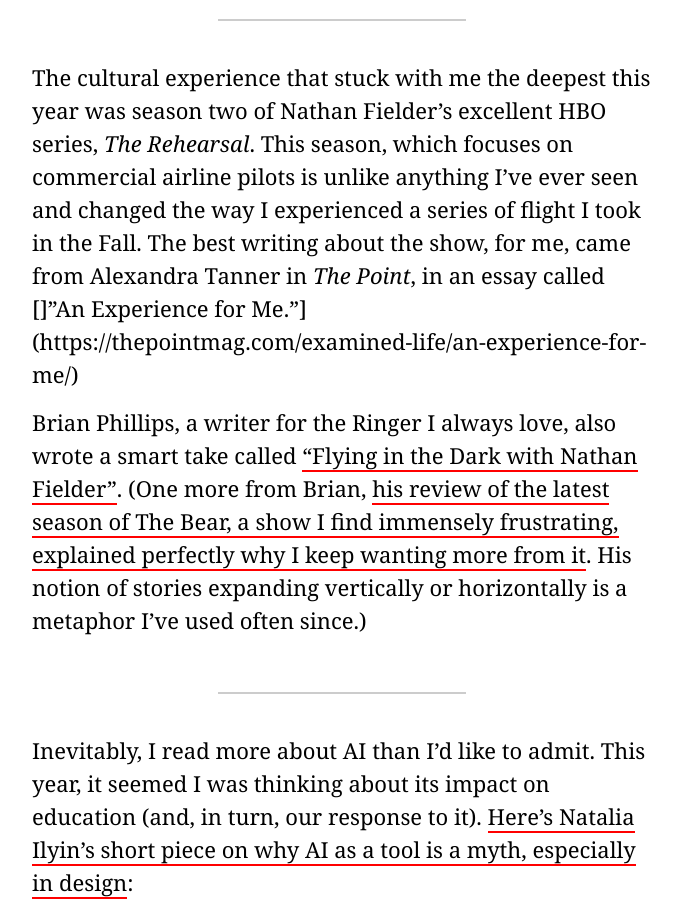
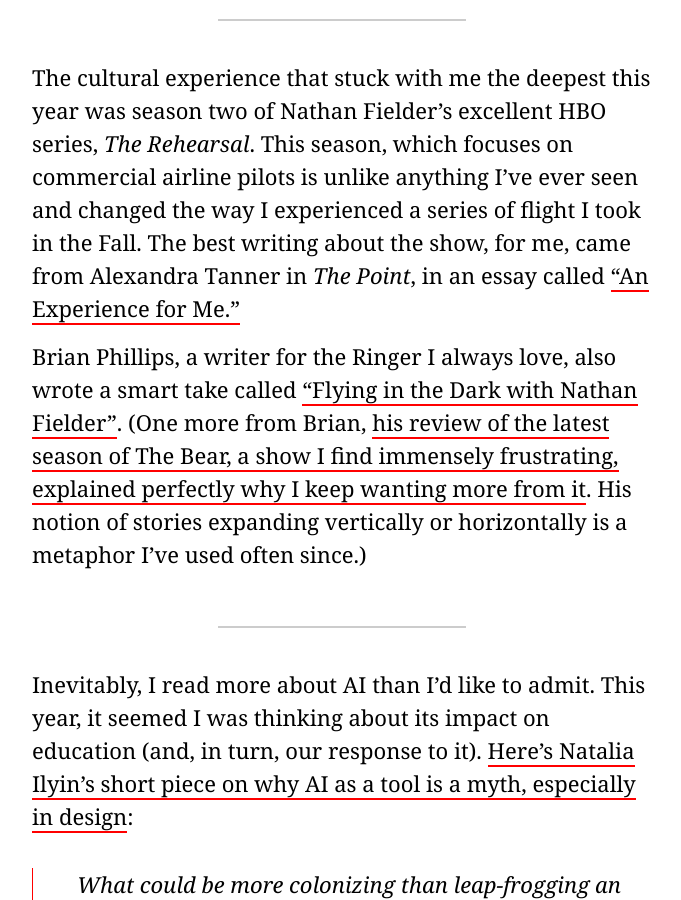
Before and after one commit to jarrettfuller/jarrettfuller.blog, a Jekyll site: the page built from _posts/2025-12-19-favorite-essays-2025.md, in a window 1280 px wide and 900 px high, scrolled down 1741 px. Shown: the whole window, without its empty margins (313-994 px from the left). Built offline with Jekyll 4.4.1, drawn with Linux system fonts in a browser that asks for light colours; nearby versions of some CDN libraries; some web fonts are replaced.

Commit message:
Update 2025-12-19-favorite-essays-2025.md

```diff
--- a/_posts/2025-12-19-favorite-essays-2025.md
+++ b/_posts/2025-12-19-favorite-essays-2025.md
@@ -24,7 +24,7 @@
 
 ***
 
-The cultural experience that stuck with me the deepest this year was season two of Nathan Fielder's excellent HBO series, *The Rehearsal*. This season, which focuses on commercial airline pilots is unlike anything I've ever seen and changed the way I experienced a series of flight I took in the Fall. The best writing about the show, for me, came from Alexandra Tanner in *The Point*, in an essay called []"An Experience for Me."](https://thepointmag.com/examined-life/an-experience-for-me/)
+The cultural experience that stuck with me the deepest this year was season two of Nathan Fielder's excellent HBO series, *The Rehearsal*. This season, which focuses on commercial airline pilots is unlike anything I've ever seen and changed the way I experienced a series of flight I took in the Fall. The best writing about the show, for me, came from Alexandra Tanner in *The Point*, in an essay called ["An Experience for Me."](https://thepointmag.com/examined-life/an-experience-for-me/)
 
 Brian Phillips, a writer for the Ringer I always love, also wrote a smart take called ["Flying in the Dark with Nathan Fielder"](https://www.theringer.com/2025/05/25/tv/the-rehearsal-season-2-finale-nathan-fielder). (One more from Brian, [his review of the latest season of The Bear, a show I find immensely frustrating, explained perfectly why I keep wanting more from it](https://www.theringer.com/2025/06/23/the-bear/the-bear-new-season-4-episodes-horizontal-vertical). His notion of stories expanding vertically or horizontally is a metaphor I've used often since.)
 
```
